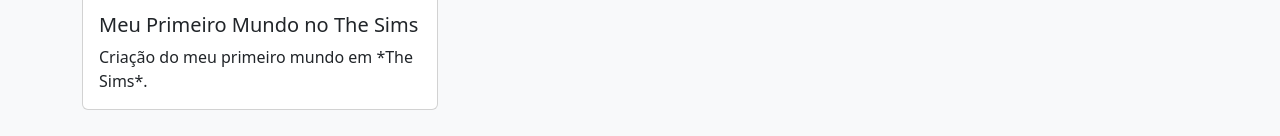
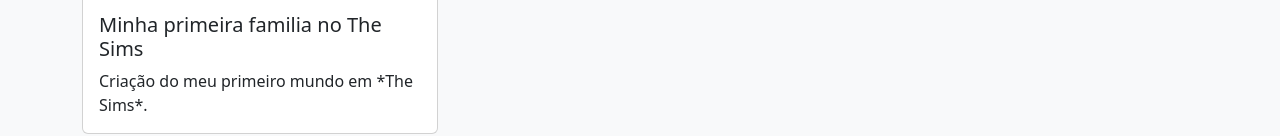
Before and after one commit to BlackssNoob/TheSims, a plain HTML site: page index.html in a window 1280 px wide. Shown: the part 2377-2513 px from the top of the page. Drawn offline with nearby package versions, Linux system fonts and the light colour scheme.

Commit message:
Update index.html

```diff
--- a/index.html
+++ b/index.html
@@ -141,7 +141,7 @@
                             <img src="images/mundo1/capa1.png" class="card-img-top"
                                 alt="Meu Primeiro Mundo no The Sims">
                             <div class="card-body">
-                                <h5 class="card-title">Meu Primeiro Mundo no The Sims</h5>
+                                <h5 class="card-title">Minha primeira familia no The Sims</h5>
                                 <p class="card-text">Criação do meu primeiro mundo em *The Sims*.</p>
                             </div>
                         </a>
```
